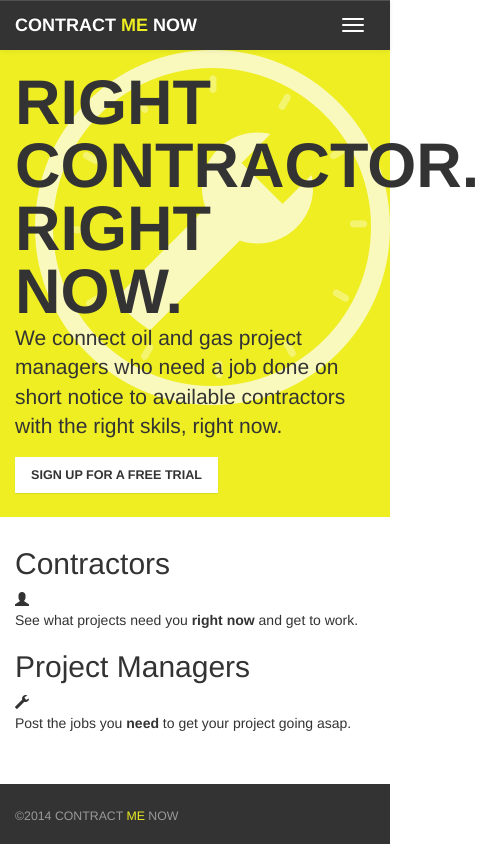
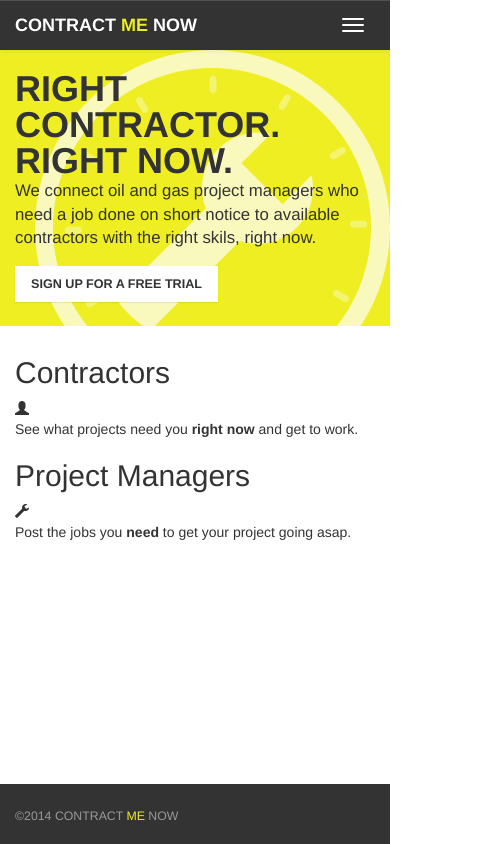
Before and after one commit to jessirine/contract-me-now-bootstrap-theme, a plain HTML site: page index.html in a window 390 px wide. Shown: the whole page, 479 px wide, since content can reach past the window. Drawn offline with nearby package versions, Linux system fonts and the light colour scheme.

Commit message:
Better mobile jumbotron header.

```diff
--- a/css/main.scss
+++ b/css/main.scss
@@ -103,7 +103,9 @@ a {
     background-size: 177px;
 
     h1 {
-      font-size: 2em;
+      @media screen and (min-width: 768px) {
+        font-size: 2em;
+      }
     }
 
     .btn-primary {
@@ -134,7 +136,17 @@ a {
     }
 
     h1 {
-      font-size: 3em;
+      @media screen and (min-width: 768px) {
+        font-size: 3em;
+      }
+    }
+
+    p {
+      font-size: 0.8em;
+
+      @media screen and (min-width: 768px) {
+        font-size: 1em;
+      }
     }
   }
 
@@ -215,8 +227,8 @@ a {
 /* Set the fixed height of the footer here */
 footer {
   height: 60px;
- 	background-color: #333;
-	color: #999;
+  background-color: #333;
+  color: #999;
 
   .row {
     margin-top: 0.5em;
```
Also changed, not shown: css/main.css.
